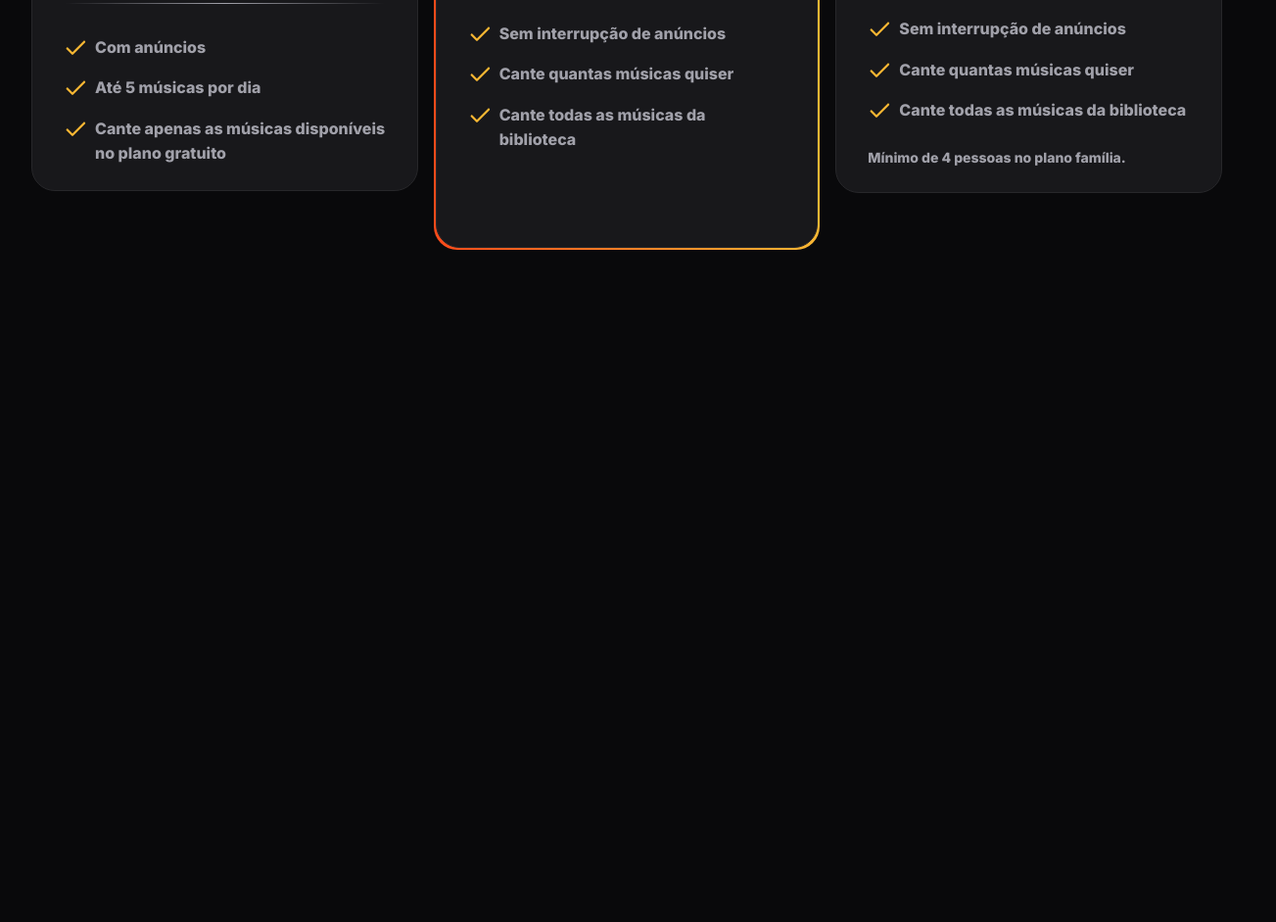
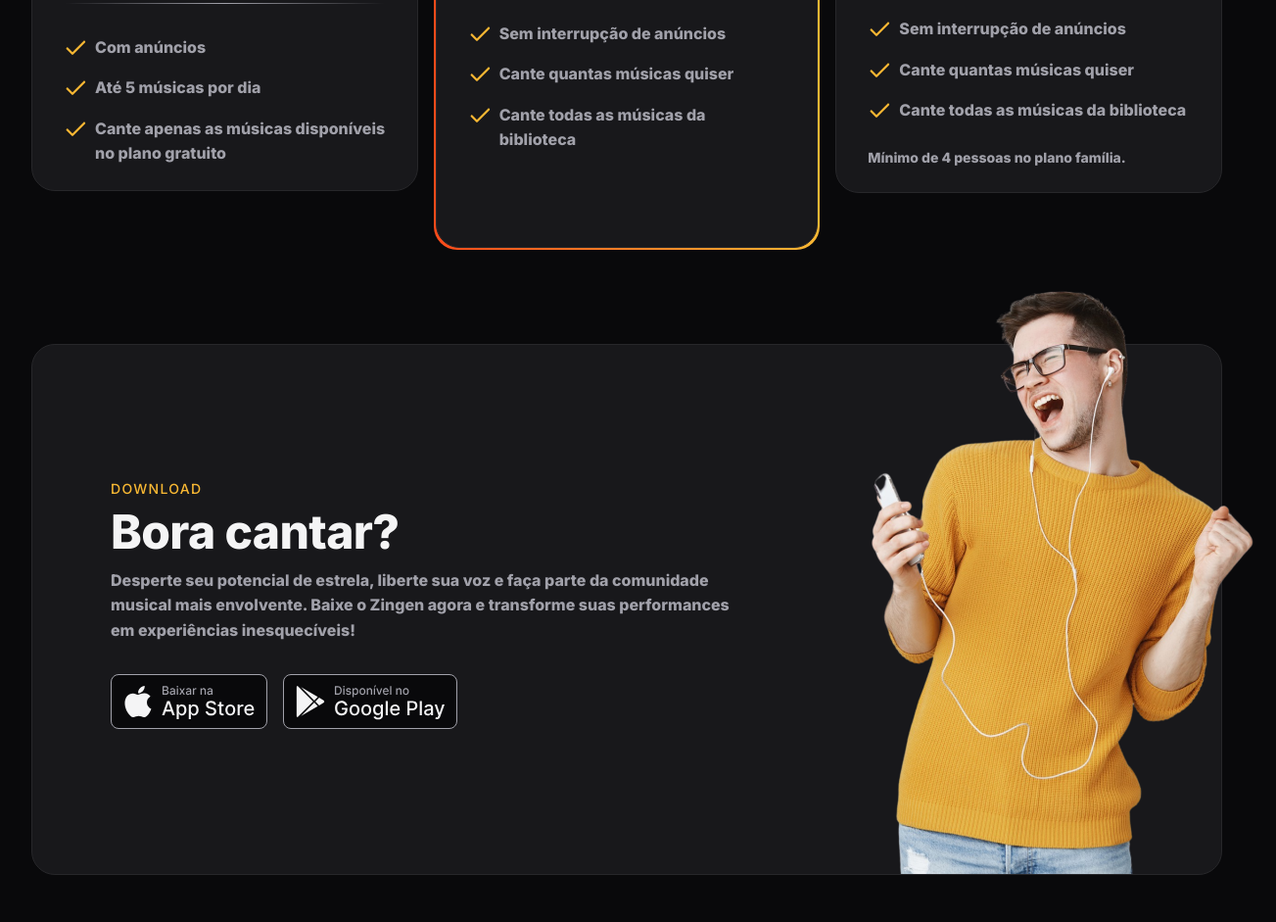
Before and after one commit to danilovictor2004/projeto-fullstack-zingen, a plain HTML site: page index.html in a window 1280 px wide. Shown: the part 2998-3939 px from the top of the page at 98% size, 1303 px wide, since content can reach past the window. Before the commit the page ends 3301 px from the top, so only its background shows below. Drawn offline with Linux system fonts and the light colour scheme.

Commit message:
Section download

```diff
--- a/index.html
+++ b/index.html
@@ -177,5 +177,34 @@
         </div>
     </section>
 
+    <section id="download">
+        <div class="container py-xl">
+            <div class="card px-lg even-columns items-center">
+                <div>
+                    <header>
+                        <strong>Download</strong>
+                        <h2>Bora cantar?</h2>
+                    </header>
+                    <p>
+                        Desperte seu potencial de estrela, liberte sua voz e faça parte da
+                        comunidade musical mais envolvente. Baixe o Zingen agora e
+                        transforme suas performances em experiências inesquecíveis!
+                    </p>
+
+                    <div class="buttons flex gap-1">
+                        <a href="#">
+                            <img src="assets/icons/app-store.svg" alt="Baixar da Apple Store">
+                        </a>
+                        <a href="#">
+                            <img src="assets/icons/play-store.svg" alt="Baixar da play store">
+                        </a>
+                    </div>
+                </div>
+
+                <img src="assets/rapaz-ouvindo-musica-com-fones-de-ouvido-e-cantando-no-aplicativo-de-karaoke-removebg 1.png" alt="">
+            </div>
+        </div>
+    </section>
+
 </body>
 </html>
--- /dev/null
+++ b/style/download.css
@@ -0,0 +1,31 @@
+#download {
+    & .card {
+        padding: 3rem 1.5rem 15rem;
+        position: relative;
+        & > img {
+            width: 14.5rem;
+            position: absolute;
+            bottom: 0;
+            right: -3.5rem;
+        }
+    }
+
+    & .buttons {
+        flex-wrap: wrap;
+        margin-top: 2rem;
+    }
+
+    @media (width >= 80em) {
+        .card {
+            padding: 8.75rem 5rem;
+
+            & > div:nth-child(1) {
+                max-width: 40rem;
+            }
+
+            & > img {
+                width: 29.125rem;
+            }
+        }
+    }
+}
--- a/style/global.css
+++ b/style/global.css
@@ -47,6 +47,7 @@
     font-size: var(--fw-base);
     line-height: 1.6;
     color: var(--text-color-primary);
+    overflow-x: hidden;
 }
 
 body {
--- a/style/index.css
+++ b/style/index.css
@@ -9,3 +9,4 @@
 @import url(cards.css);
 @import url(features.css) (width >= 80em);
 @import url(pricing.css);
+@import url(download.css);
```
Also changed, not shown: style/pricing.css (+3 -10 lines), assets/icons/app-store.svg (added), assets/icons/play-store.svg (added).
